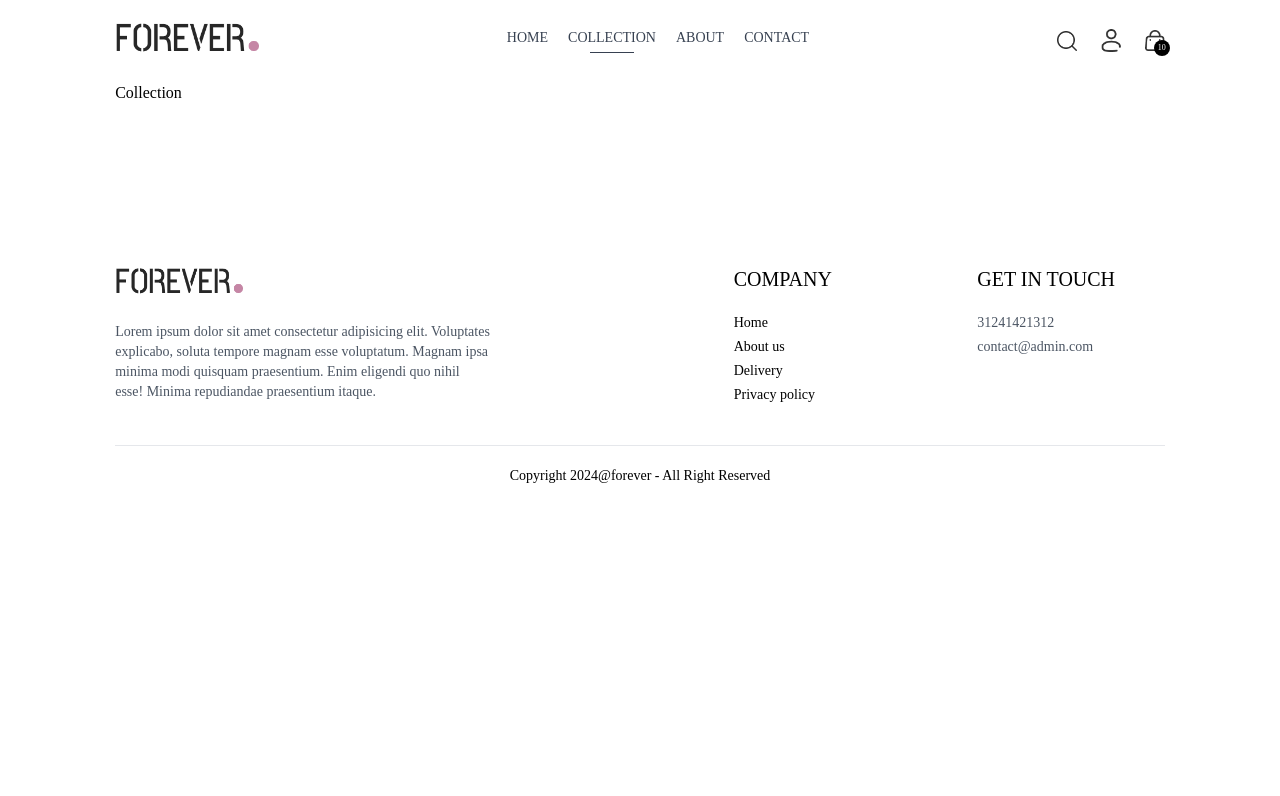
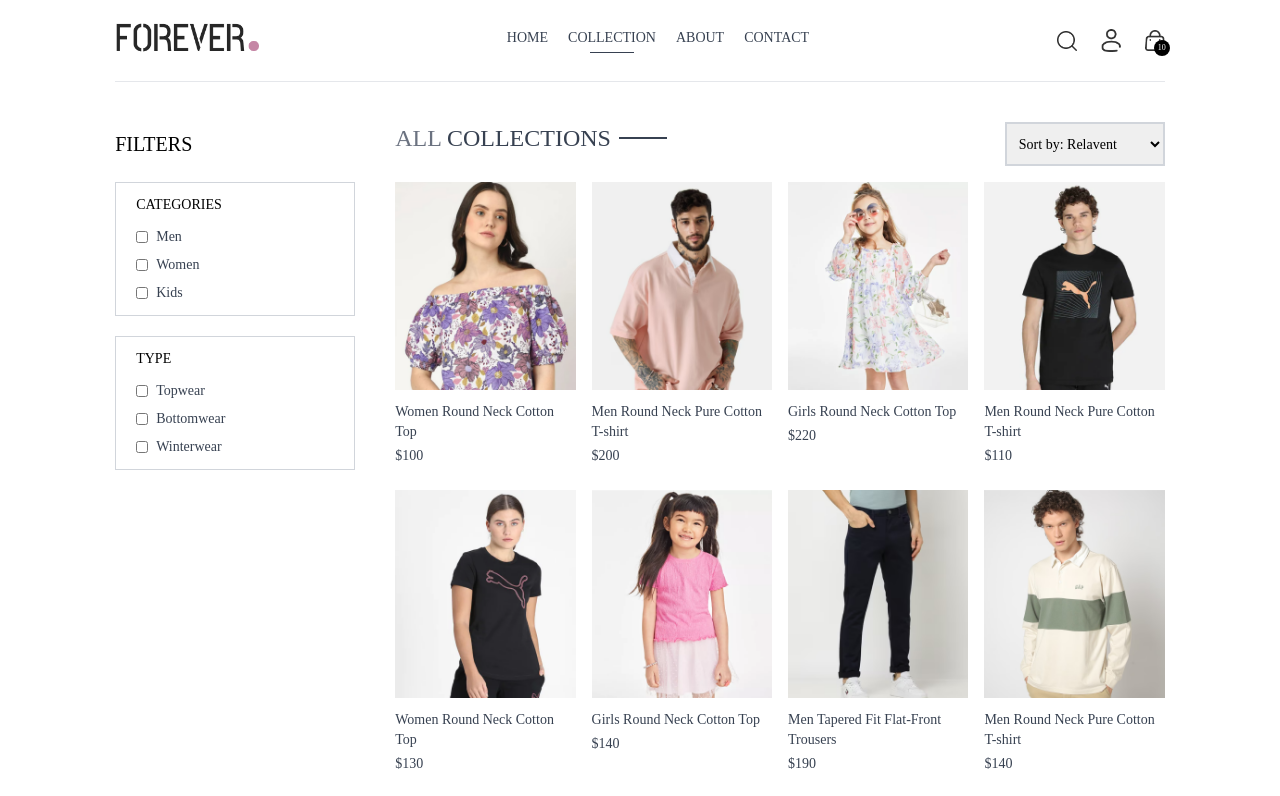
Before and after one commit to karimgaber12/foreverEcommerce, a React (Vite) app: page /collection in a window 1280 px wide. Shown: the top 796 px of the page. Built offline with nearby package versions, Linux system fonts and the light colour scheme.

Commit message:
filterOptions

```diff
--- a/src/pages/Collection.jsx
+++ b/src/pages/Collection.jsx
@@ -1,8 +1,200 @@
+/* eslint-disable react-hooks/exhaustive-deps */
 /* eslint-disable no-unused-vars */
-import React from "react";
+import React, { useContext, useEffect, useState } from "react";
+import { ShopContext } from "../context/ShopContext";
+import { assets } from "../assets/assets";
+import Title from "../components/Title";
+import ProductItem from "../components/ProductItem";
+const Collection = () => {
+  const { products } = useContext(ShopContext);
+  const [showFilter, setShowFilter] = useState(false);
+  const [filterProducts, setFilterProducts] = useState([]);
+  const [category, setCategory] = useState([]);
+  const [subCategory, setSubCategory] = useState([]);
+  const [sortType, setSortType] = useState("relavent");
+  const toggleCategory = (e) => {
+    if (category.includes(e.target.value)) {
+      setCategory((prev) => prev.filter((item) => item !== e.target.value));
+    } else {
+      setCategory((prev) => [...prev, e.target.value]);
+    }
+  };
+  const toggleSubCategory = (e) => {
+    if (subCategory.includes(e.target.value)) {
+      setSubCategory((prev) => prev.filter((item) => item !== e.target.value));
+    } else {
+      setSubCategory((prev) => [...prev, e.target.value]);
+    }
+  };
 
-function Collection() {
-  return <div>Collection</div>;
-}
+  const applyFilter = () => {
+    let productCopy = products.slice();
+    if (category.length > 0) {
+      productCopy = productCopy.filter((item) =>
+        category.includes(item.category)
+      );
+    }
+    if (subCategory.length > 0) {
+      productCopy = productCopy.filter((item) =>
+        subCategory.includes(item.subCategory)
+      );
+    }
+    setFilterProducts(productCopy);
+  };
+
+  const sortProduct = () => {
+    let fpCopy = filterProducts.slice();
+
+    switch (sortType) {
+      case "low-high":
+        setFilterProducts(fpCopy.sort((a, b) => a.price - b.price));
+        break;
+
+      case "high-low":
+        setFilterProducts(fpCopy.sort((a, b) => b.price - a.price));
+        break;
+
+      default:
+        applyFilter();
+        break;
+    }
+  };
+
+  useEffect(() => {
+    setFilterProducts(products);
+  }, []);
+
+  useEffect(() => {
+    applyFilter();
+  }, [category, subCategory]);
+
+  useEffect(() => {
+    sortProduct();
+  }, [sortType]);
+
+  return (
+    <div className="flex flex-col sm:flex-row gap-1 sm:gap-10 pt-10 border-t">
+      {/*Filter*/}
+      <div className="min-w-60">
+        <p
+          onClick={() => setShowFilter(!showFilter)}
+          className="my-2 text-xl flex items-center cursor-pointer gap-2"
+        >
+          FILTERS
+          <img
+            className={`h-3 sm:hidden ${showFilter ? "rotate-90" : ""}`}
+            src={assets.dropdown_icon}
+            alt=""
+          />
+        </p>
+        {/*Category filter*/}
+        <div
+          className={`border border-gray-300 pl-5 py-3 mt-6 ${
+            showFilter ? "" : "hidden"
+          } sm:block`}
+        >
+          <p className="mb-3 text-sm font-medium">CATEGORIES</p>
+          <div className="flex flex-col gap-2 text-sm font-light text-gray-700">
+            <p className="flex gap-2">
+              <input
+                className="w-3"
+                type="checkbox"
+                value={"Men"}
+                onChange={toggleCategory}
+              />{" "}
+              Men
+            </p>
+
+            <p className="flex gap-2">
+              <input
+                className="w-3"
+                type="checkbox"
+                value={"Women"}
+                onChange={toggleCategory}
+              />{" "}
+              Women
+            </p>
+
+            <p className="flex gap-2">
+              <input
+                className="w-3"
+                type="checkbox"
+                value={"Kids"}
+                onChange={toggleCategory}
+              />{" "}
+              Kids
+            </p>
+          </div>
+        </div>
+        {/*SubCategory*/}
+        <div
+          className={`border border-gray-300 pl-5 py-3 my-5 ${
+            showFilter ? "" : "hidden"
+          } sm:block`}
+        >
+          <p className="mb-3 text-sm font-medium">TYPE</p>
+          <div className="flex flex-col gap-2 text-sm font-light text-gray-700">
+            <p className="flex gap-2">
+              <input
+                className="w-3"
+                type="checkbox"
+                value={"Topwear"}
+                onChange={toggleSubCategory}
+              />{" "}
+              Topwear
+            </p>
+
+            <p className="flex gap-2">
+              <input
+                className="w-3"
+                type="checkbox"
+                value={"Bottomwear"}
+                onChange={toggleSubCategory}
+              />{" "}
+              Bottomwear
+            </p>
+
+            <p className="flex gap-2">
+              <input
+                className="w-3"
+                type="checkbox"
+                value={"Winterwear"}
+                onChange={toggleSubCategory}
+              />{" "}
+              Winterwear
+            </p>
+          </div>
+        </div>
+      </div>
+      {/*Right Side*/}
+      <div className="flex-1">
+        <div className="flex justify-between text-base sm:text-2xl mb-4">
+          <Title text1={"ALL"} text2={"COLLECTIONS"} />
+          {/*product sort*/}
+          <select
+            onChange={(e) => setSortType(e.target.value)}
+            className="border-2 border-gray-300 text-sm px-2"
+          >
+            <option value="relavent">Sort by: Relavent</option>
+            <option value="low-high">Sort by: Low to High</option>
+            <option value="high-low">Sort by: High to Low</option>
+          </select>
+        </div>
+        {/*MAP PRODUCTS*/}
+        <div className="grid grid-cols-2 md:grid-cols-3 lg:grid-cols-4 gap-4 gap-y-6">
+          {filterProducts.map((item, index) => (
+            <ProductItem
+              key={index}
+              name={item.name}
+              id={item._id}
+              price={item.price}
+              image={item.image}
+            />
+          ))}
+        </div>
+      </div>
+    </div>
+  );
+};
 
 export default Collection;
```
